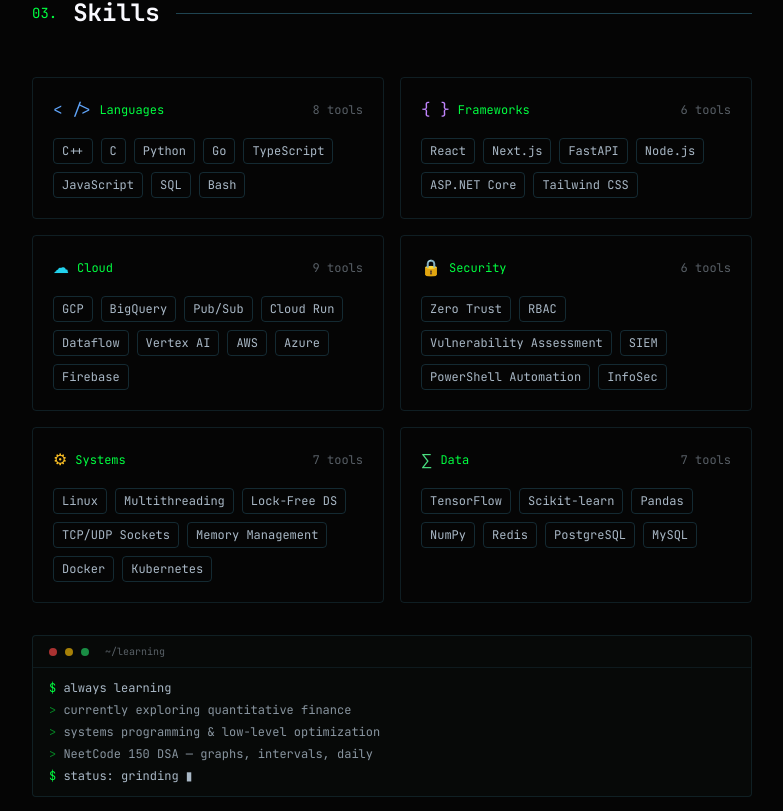
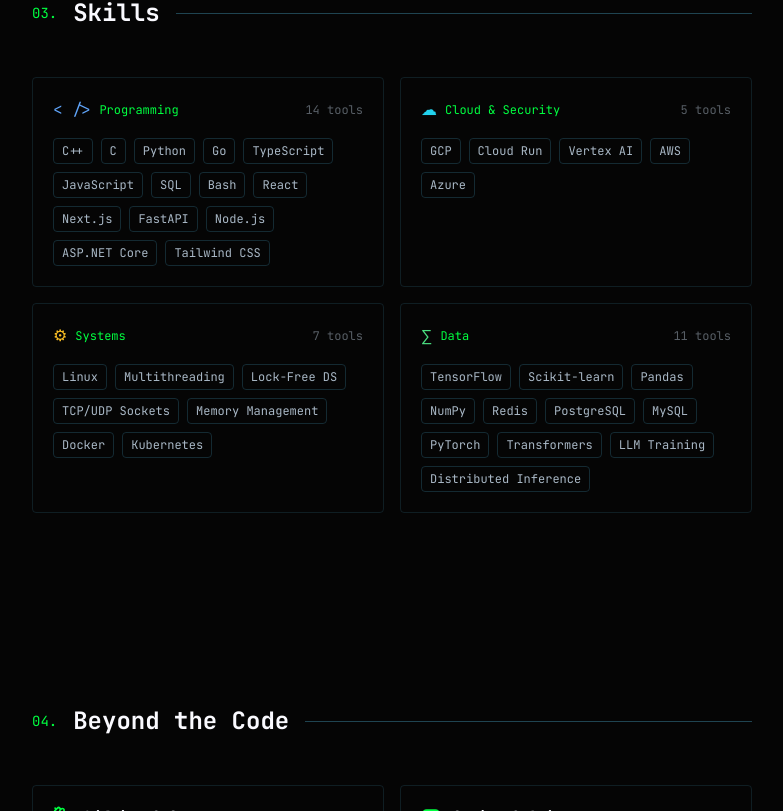
Before and after one commit to bereketlemma/bereket-portfolio, a Next.js app: page / in a window 1280 px wide. Shown: the part 3129-3940 px from the top of the page, without its empty margins (248-1031 px from the left). Built offline with nearby package versions, Linux system fonts and the light colour scheme.

Commit message:
fix: update skills section

```diff
--- a/app/home/_components/skills.tsx
+++ b/app/home/_components/skills.tsx
@@ -5,35 +5,36 @@
 import { TerminalHeader } from "@/components/terminal-header"
 
 const skills = {
-  Languages: {
+  "Programming": {
     icon: "< />",
     color: "text-blue-400",
-    items: ["C++", "C", "Python", "Go", "TypeScript", "JavaScript", "SQL", "Bash"],
+    items: [
+      "C++", "C", "Python", "Go", "TypeScript", "JavaScript", "SQL", "Bash",
+      "React", "Next.js", "FastAPI", "Node.js", "ASP.NET Core", "Tailwind CSS"
+    ],
   },
-  Frameworks: {
-    icon: "{ }",
-    color: "text-purple-400",
-    items: ["React", "Next.js", "FastAPI", "Node.js", "ASP.NET Core", "Tailwind CSS"],
-  },
-  Cloud: {
+  "Cloud & Security": {
     icon: "☁",
     color: "text-cyan-400",
-    items: ["GCP", "BigQuery", "Pub/Sub", "Cloud Run", "Dataflow", "Vertex AI", "AWS", "Azure", "Firebase"],
+    items: [
+      "GCP", "Cloud Run", "Vertex AI", "AWS", "Azure",
+        // (Removed terminal lines if present)
+    ],
   },
-  Security: {
-    icon: "🔒",
-    color: "text-red-400",
-    items: ["Zero Trust", "RBAC", "Vulnerability Assessment", "SIEM", "PowerShell Automation", "InfoSec"],
-  },
-  Systems: {
+  "Systems": {
     icon: "⚙",
     color: "text-amber-400",
-    items: ["Linux", "Multithreading", "Lock-Free DS", "TCP/UDP Sockets", "Memory Management", "Docker", "Kubernetes"],
+    items: [
+      "Linux", "Multithreading", "Lock-Free DS", "TCP/UDP Sockets", "Memory Management", "Docker", "Kubernetes"
+    ],
   },
-  Data: {
+  "Data": {
     icon: "∑",
     color: "text-green-400",
-    items: ["TensorFlow", "Scikit-learn", "Pandas", "NumPy", "Redis", "PostgreSQL", "MySQL"],
+    items: [
+      "TensorFlow", "Scikit-learn", "Pandas", "NumPy", "Redis", "PostgreSQL", "MySQL",
+      "PyTorch", "Transformers", "LLM Training", "Distributed Inference"
+    ],
   },
 }
 
@@ -101,67 +102,7 @@
   )
 }
 
-const terminalLines = [
-  { prefix: "$", text: "always learning", delay: 0 },
-  { prefix: ">", text: "currently exploring quantitative finance", delay: 400 },
-  { prefix: ">", text: "systems programming & low-level optimization", delay: 800 },
-  { prefix: ">", text: "NeetCode 150 DSA — graphs, intervals, daily", delay: 1200 },
-  { prefix: "$", text: "status: grinding ▮", delay: 1600 },
-]
 
-function TerminalBar() {
-  const { ref, inView } = useInView({ triggerOnce: true, threshold: 0.2 })
-  const [visibleCount, setVisibleCount] = useState(0)
-  const [showCursor, setShowCursor] = useState(true)
-
-  useEffect(() => {
-    if (!inView) return
-    if (visibleCount >= terminalLines.length) return
-    const timer = setTimeout(() => {
-      setVisibleCount((prev) => prev + 1)
-    }, terminalLines[visibleCount].delay === 0 ? 300 : terminalLines[visibleCount].delay - (terminalLines[visibleCount - 1]?.delay ?? 0) + 300)
-    return () => clearTimeout(timer)
-  }, [inView, visibleCount])
-
-  useEffect(() => {
-    const interval = setInterval(() => setShowCursor((p) => !p), 500)
-    return () => clearInterval(interval)
-  }, [])
-
-  return (
-    <div
-      ref={ref}
-      className={`mt-8 overflow-hidden rounded border border-border/40 bg-surface/20 transition-all duration-500 ${
-        inView ? "opacity-100 translate-y-0" : "opacity-0 translate-y-6"
-      }`}
-    >
-      {/* Terminal header */}
-      <TerminalHeader filename="~/learning" />
-
-      {/* Terminal body */}
-      <div className="px-4 py-3 flex flex-col gap-1.5">
-        {terminalLines.map((line, i) => (
-          <div
-            key={i}
-            className={`font-mono text-xs transition-all duration-500 ${
-              i < visibleCount ? "opacity-100 translate-x-0" : "opacity-0 -translate-x-3"
-            }`}
-          >
-            <span className={line.prefix === "$" ? "text-accent" : "text-accent/50"}>
-              {line.prefix}
-            </span>{" "}
-            <span className={line.prefix === "$" ? "text-muted-foreground" : "text-muted-foreground/80"}>
-              {line.text}
-            </span>
-            {i === visibleCount - 1 && i === terminalLines.length - 1 && (
-              <span aria-hidden="true" className={`ml-0.5 inline-block w-1.5 h-3.5 bg-accent align-middle ${showCursor ? "opacity-100" : "opacity-0"} transition-opacity`} />
-            )}
-          </div>
-        ))}
-      </div>
-    </div>
-  )
-}
 
 export default function Skills() {
   const { ref: headerRef, inView: headerInView } = useInView({ triggerOnce: true, threshold: 0.25 })
@@ -188,8 +129,7 @@
         ))}
       </div>
 
-      {/* Bottom bar */}
-      <TerminalBar />
+
 
     </section>
   )
```
